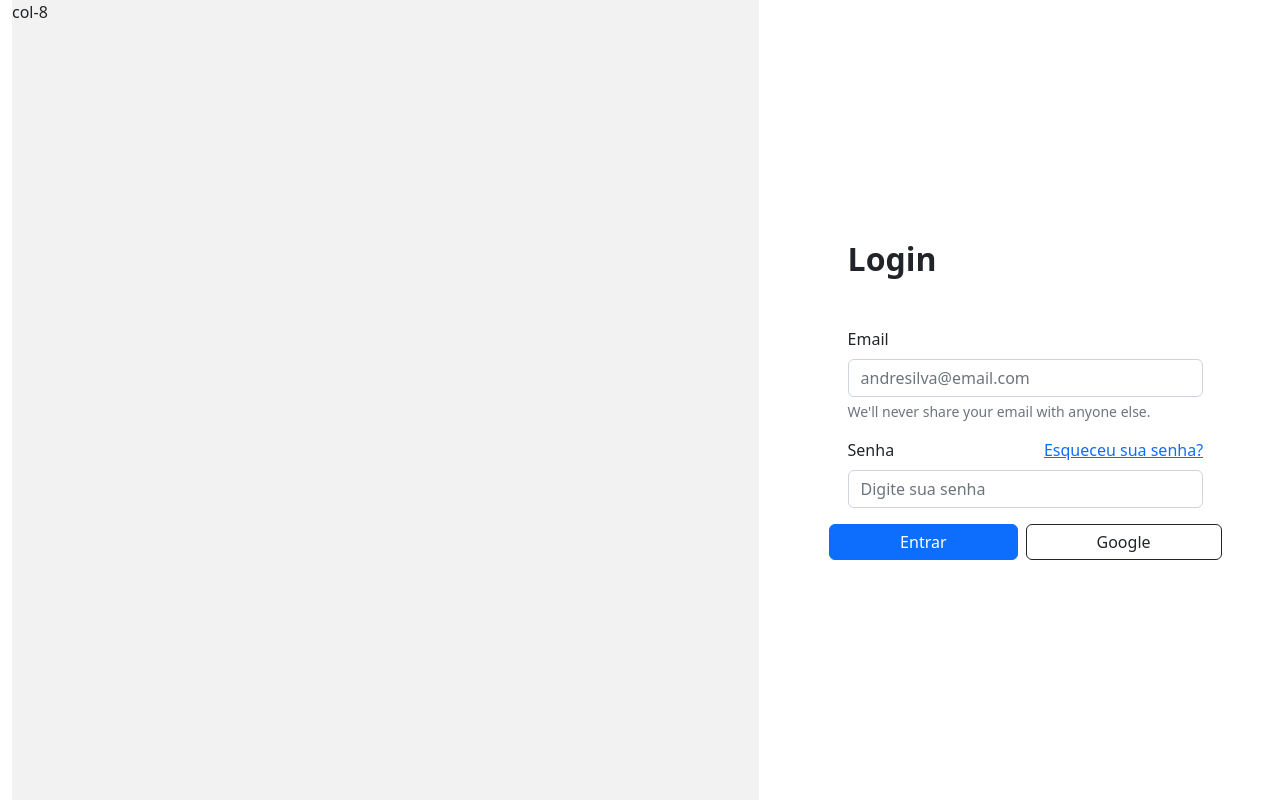
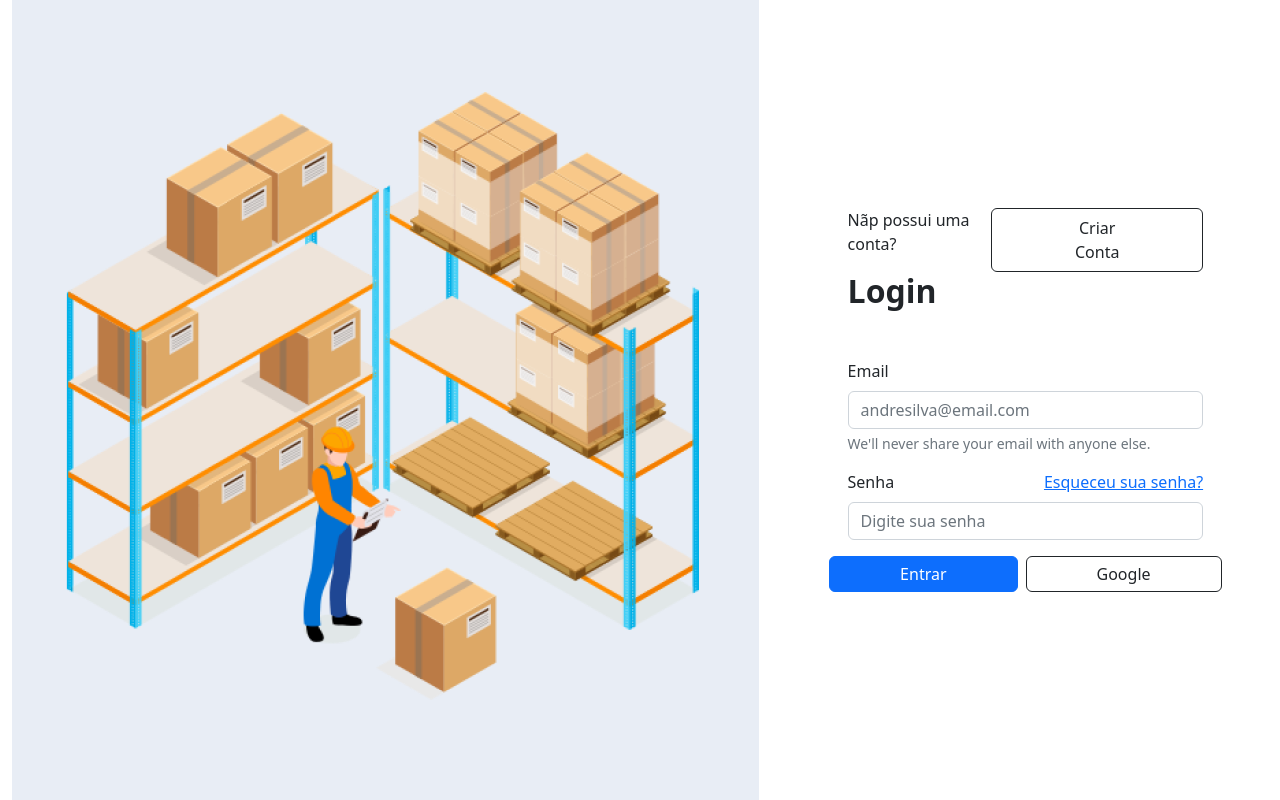
Before and after one commit to norman1606/project2-dih, a Vue app in the folder projeto-estoque/: page / in a window 1280 px wide. Built offline with nearby package versions, Linux system fonts and the light colour scheme.

Commit message:
adiciona img login

```diff
--- a/projeto-estoque/src/views/MyLogin.vue
+++ b/projeto-estoque/src/views/MyLogin.vue
@@ -1,9 +1,16 @@
 <template>
     <div class="container-fluid">
         <div class="row g-0 vh-100 vw-100">
-            <div class="col-7 left-login">col-8</div>
+            <div class="col-7 d-flex justify-content-center align-items-center left-login">
+                <img src="../assets/images/login.png" alt="img-login">
+            </div>
             <div class="col-5 d-flex justify-content-center align-items-center">
+
                 <div class="col-8">
+                    <div class="d-flex justify-content-between criar-conta">
+                        <p>Nãp possui uma conta?</p>
+                        <button type="button" class="btn btn-outline-dark botao-google">Criar Conta</button>
+                    </div>
                     <h2 class="mb-5 title-login">Login</h2>
 
                     <form>
@@ -58,7 +65,7 @@ html {
 }
 
 .left-login {
-    background-color: #f2f2f2;
+    background-color: #e8edf5;
 }
 
 .botao-logar, .botao-google {
@@ -69,4 +76,8 @@ html {
     font-weight: bold;
 }
 
+.criar-conta {
+
+}
+
 </style>
```
Also changed, not shown: projeto-estoque/src/assets/images/login.png (added).
